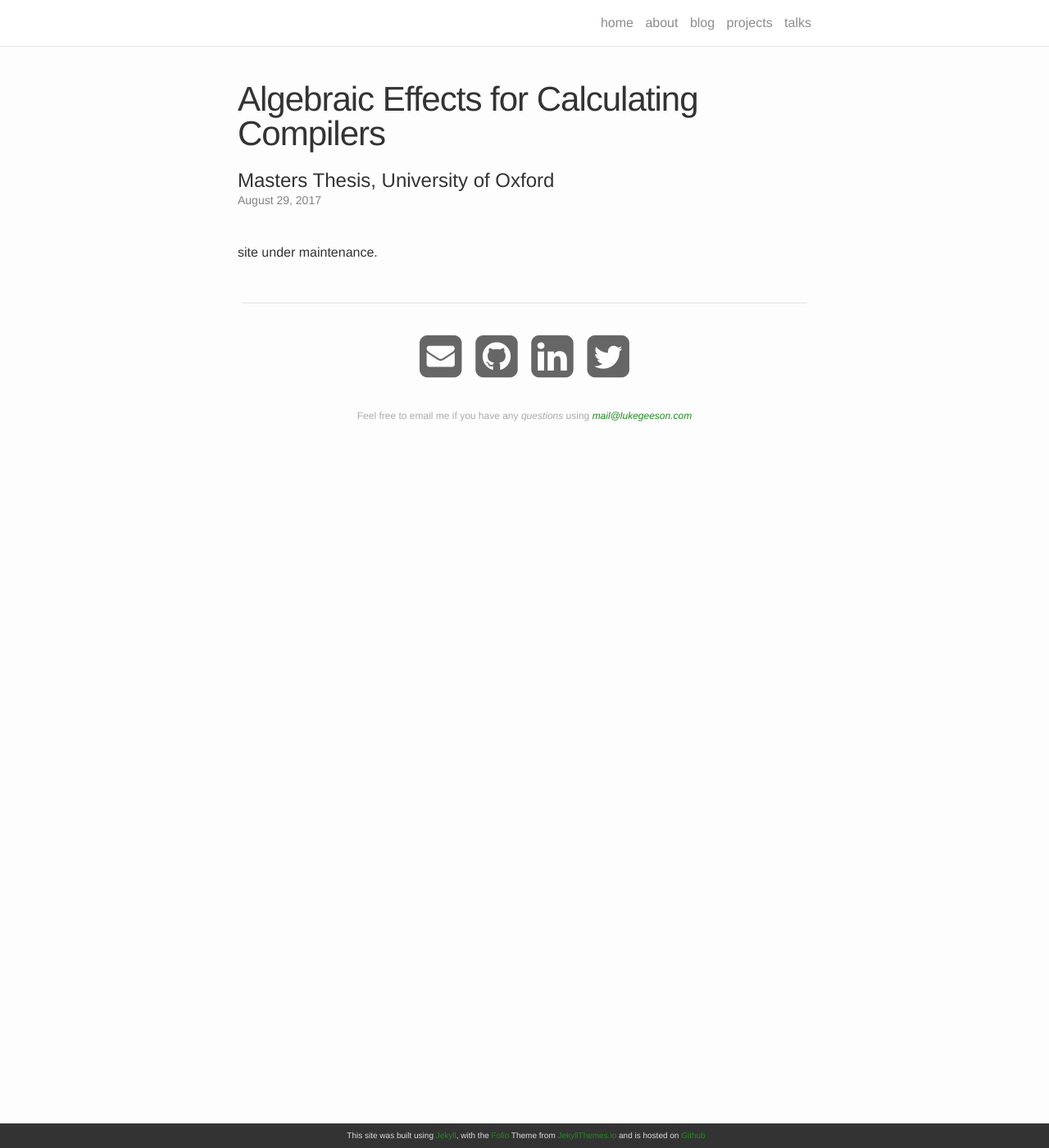
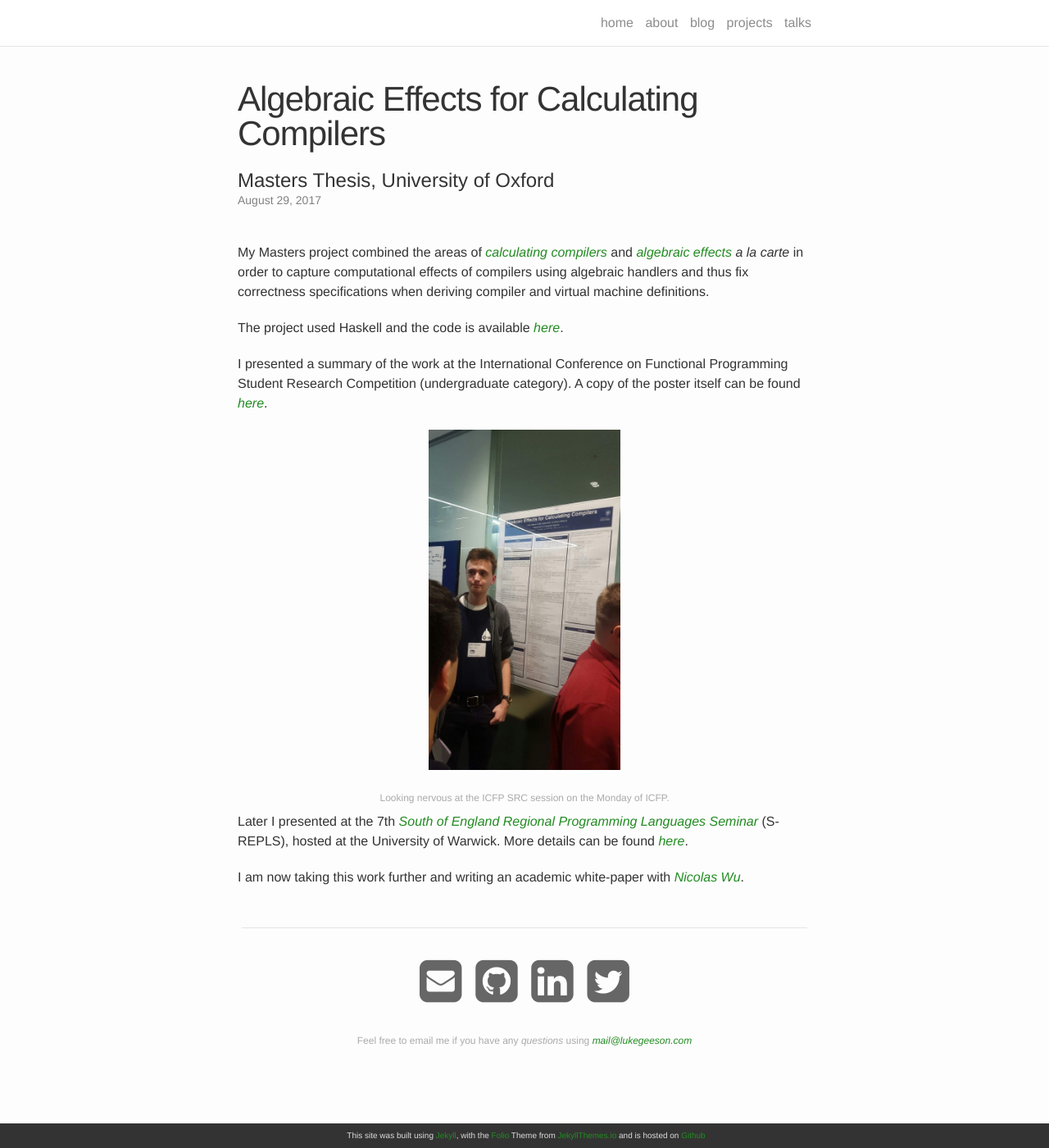
Before and after one commit to lukeg101/lukeg101.github.io, a Jekyll site: the page built from _projects/2017-09-29-alg-eff-calc-comp.markdown, in a window 1280 px wide and 1400 px high. Shown: the whole window at 82% size. Built offline with Jekyll 4.4.1, drawn with Linux system fonts in a browser that asks for light colours; nearby versions of some CDN libraries.

Commit message:
added details of MSc project in projects section

```diff
--- a/_projects/2017-09-29-alg-eff-calc-comp.markdown
+++ b/_projects/2017-09-29-alg-eff-calc-comp.markdown
@@ -5,5 +5,21 @@ description: Masters Thesis, University of Oxford
 date: 2017-08-29
 git: https://github.com/lukeg101/MScProjectPublic
 ---
+My Masters project combined the areas of [_calculating compilers_](http://www.cs.nott.ac.uk/~pszgmh/ccc.pdf) and [_algebraic effects_](http://www.cs.ox.ac.uk/people/nicolas.wu/papers/Scope.pdf) _a la carte_ in order to capture computational effects of compilers using algebraic handlers and thus fix correctness specifications when deriving compiler and virtual machine definitions.
 
-site under maintenance.
+The project used Haskell and the code is available [_here_](https://github.com/lukeg101/MScProjectPublic).
+
+I presented a summary of the work at the International Conference on Functional Programming Student Research Competition (undergraduate category). A copy of the poster itself can be found [_here_](https://www.dropbox.com/s/39ngp0pxfqvlxwi/ICFPSRCposter.pdf?dl=0).
+
+<div class="img_col">
+	<center>
+	<img class="one" src="{{ site.baseurl }}/img/icfpsrcposter.jpg" alt="Me presenting at the ICFP Student Research Competition on the first day of ICFP" title="Me presenting at the ICFP Student Research Competition on the first day of ICFP"/>
+	</center>
+</div>
+<div class="col three caption">
+	Looking nervous at the ICFP SRC session on the Monday of ICFP.
+</div>
+
+Later I presented at the 7th [_South of England Regional Programming Languages Seminar_](https://www2.warwick.ac.uk/fac/sci/dcs/events/srepls7/programme) (S-REPLS), hosted at the University of Warwick. More details can be found [_here_]({{site.url}}/talks/2017-09-22-SREPLS7/).
+
+I am now taking this work further and writing an academic white-paper with [_Nicolas Wu_](http://www.bris.ac.uk/engineering/people/nicolas-wu/index.html).
```
Also changed, not shown: img/icfpsrcposter.jpg (added).
